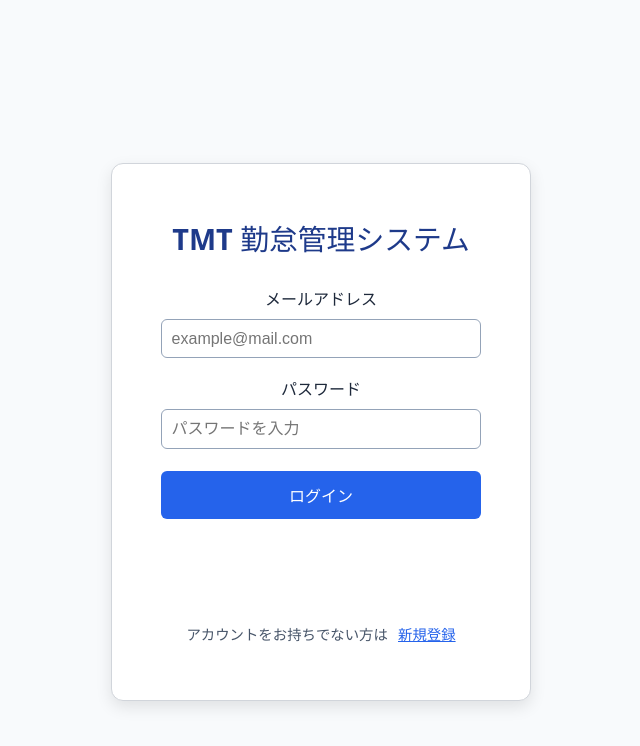
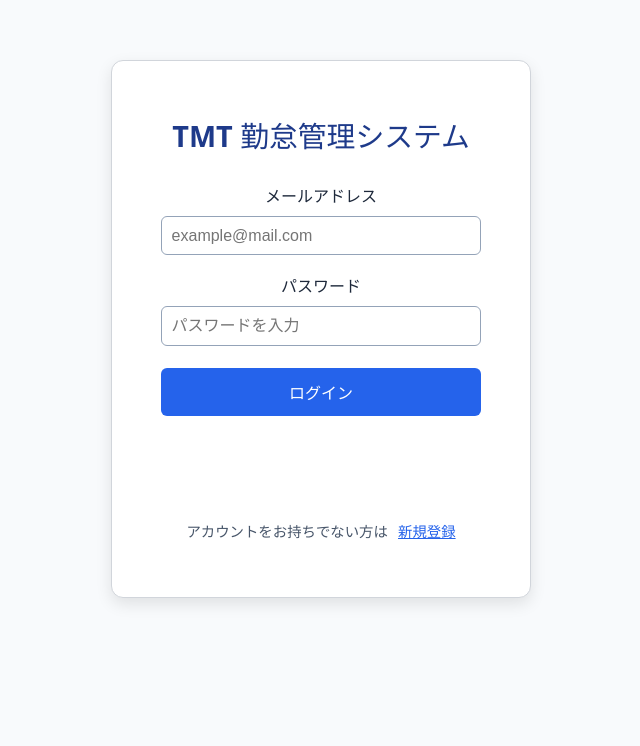
Before and after one commit to TMT-program/attendance-system, a Vue app in the folder frontend/: page /login in a window 1280 px wide. Shown: the top 746 px of the page, without its empty margins (319-959 px from the left). Built offline with nearby package versions, Linux system fonts and the light colour scheme; no server answers; the database is empty.

Commit message:
ログイン画面調整

```diff
--- a/frontend/src/views/Login.vue
+++ b/frontend/src/views/Login.vue
@@ -225,29 +225,41 @@ async function handleRegister() {
 }
 
 .login-wrapper {
-  /* ✅ どの端末でも下まで見れるように「内部スクロール」を許可 */
+  /* ✅ iOS Safariの高さズレ対策：min-heightで保険 */
+  min-height: 100vh;
   height: 100dvh;
   width: 100%;
-  padding: 16px;
+
+  /* ✅ セーフエリアを考慮して上を少し余分に確保 */
+  padding: calc(16px + env(safe-area-inset-top)) 16px 16px;
+
   background-color: #f8fafc;
 
   display: flex;
-  align-items: center;
   justify-content: center;
 
-  overflow-y: auto;   /* ✅ 縦スクロールOK */
-  overflow-x: hidden; /* ✅ 横は出さない */
-  -webkit-overflow-scrolling: touch; /* iOS対策 */
+  /* ✅ 見切れ防止：基本は中央寄せでも、上が詰まりやすい端末で上寄せに */
+  align-items: center;
 
-  /* ✅ ここを追加：スクロールは維持してバーだけ非表示 */
-  -ms-overflow-style: none; /* IE/旧Edge */
-  scrollbar-width: none;    /* Firefox */
+  overflow-y: auto;
+  overflow-x: hidden;
+  -webkit-overflow-scrolling: touch;
+
+  -ms-overflow-style: none;
+  scrollbar-width: none;
 }
 
-/* ✅ ここを追加：Chrome/Safari */
 .login-wrapper::-webkit-scrollbar {
   display: none;
 }
+
+/* ✅ 高さが厳しい端末（iPhone含む）では上寄せにして見切れを確実に防ぐ */
+@media (max-height: 820px) {
+  .login-wrapper {
+    align-items: flex-start;
+  }
+}
+
 
 
 .login-card {
```
